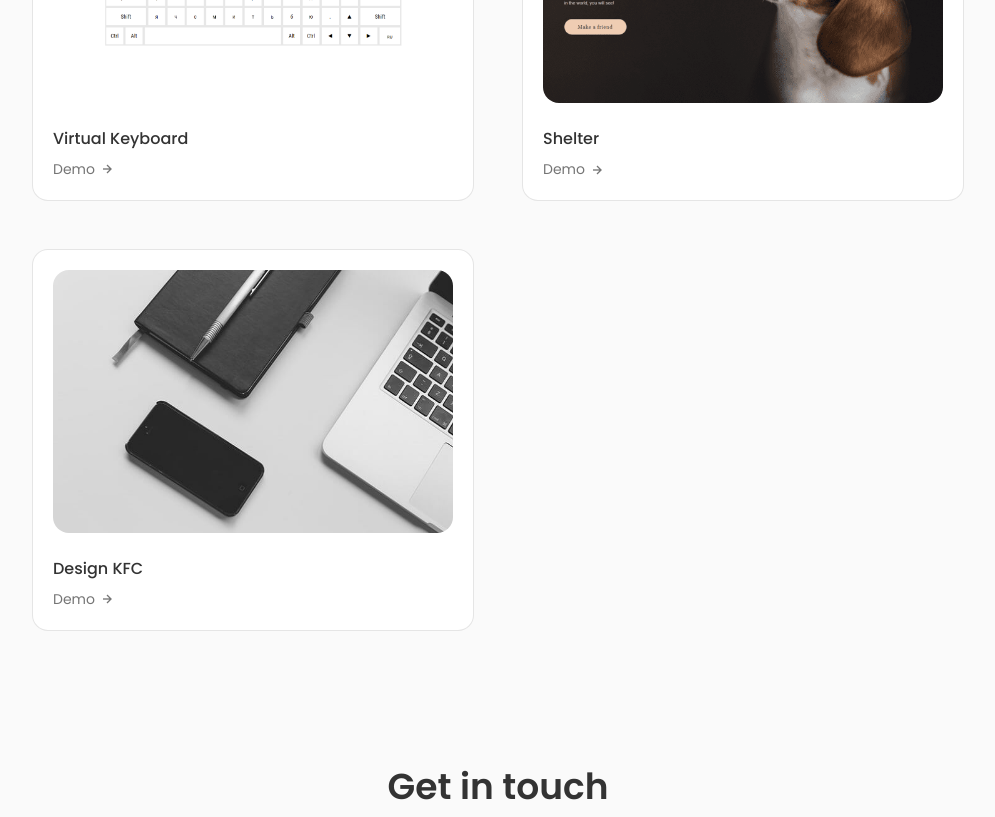
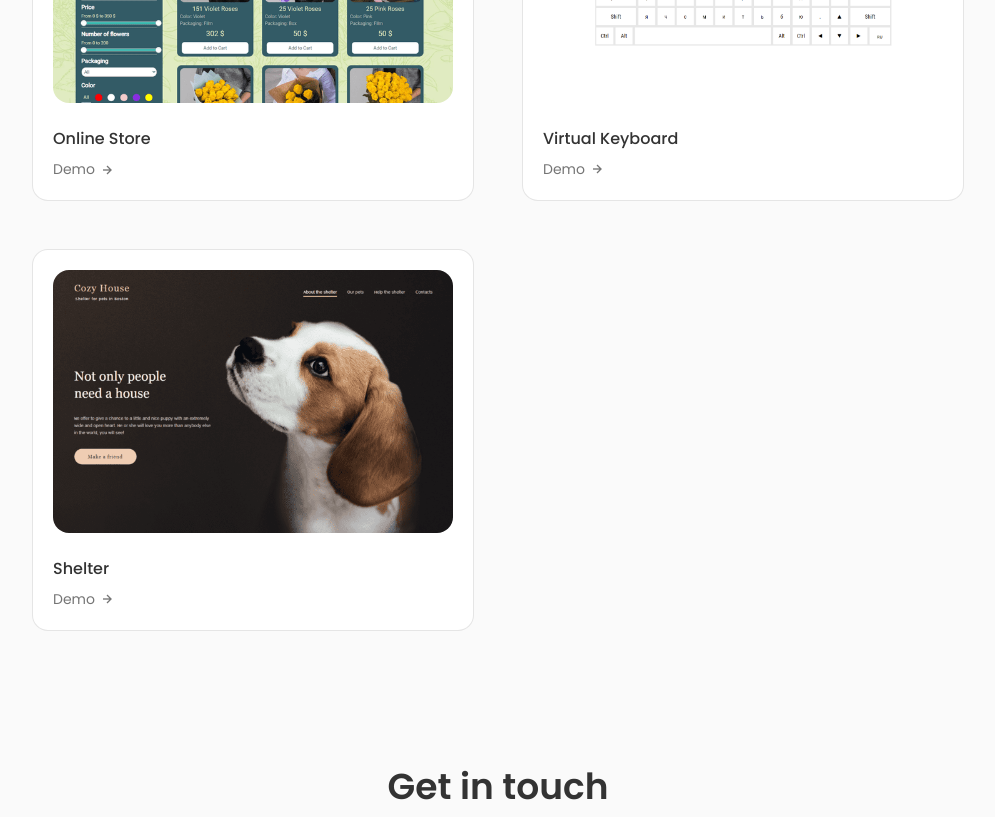
Before and after one commit to Ilyxxxaa/portfolio, a React (Create React App) app: page / in a window 1280 px wide. Shown: the part 3680-4497 px from the top of the page, without its empty margins (142-1137 px from the left). Built offline with nearby package versions, Linux system fonts and the light colour scheme.

Commit message:
feat: add online-store project

```diff
--- a/src/components/Work/data.ts
+++ b/src/components/Work/data.ts
@@ -2,8 +2,7 @@ import rslang from '../../assets/rslang.png';
 import pma from '../../assets/pma.png';
 import virtualKeyboard from '../../assets/virtual-keyboard.png';
 import shelter from '../../assets/shelter.png';
-
-import work5 from '../../assets/work5.jpg';
+import onlineStore from '../../assets/online-store.png';
 
 export const projectsData = [
   {
@@ -21,6 +20,13 @@ export const projectsData = [
     link: 'https://github.com/Ilyxxxaa/project-management-app',
   },
   {
+    id: 5,
+    image: onlineStore,
+    title: 'Online Store',
+    category: 'vanilla JS',
+    link: 'https://github.com/Ilyxxxaa/online-store',
+  },
+  {
     id: 3,
     image: virtualKeyboard,
     title: 'Virtual Keyboard',
@@ -33,13 +39,6 @@ export const projectsData = [
     title: 'Shelter',
     category: 'vanilla JS',
     link: 'https://github.com/Ilyxxxaa/shelter',
-  },
-  {
-    id: 5,
-    image: work5,
-    title: 'Design KFC',
-    category: 'design',
-    link: 'https://github.com/Ilyxxxaa/RSLang',
   },
 ];
 
```
Also changed, not shown: src/assets/online-store.png (added), src/assets/work5.jpg (deleted).
